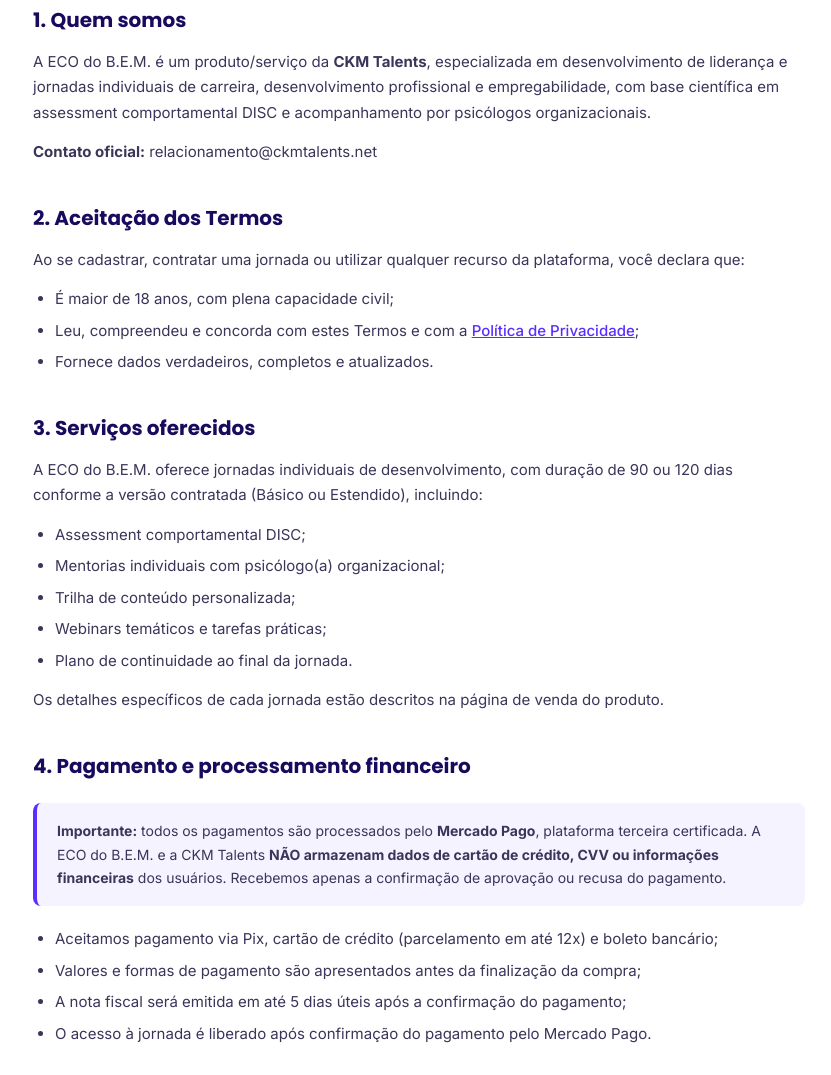
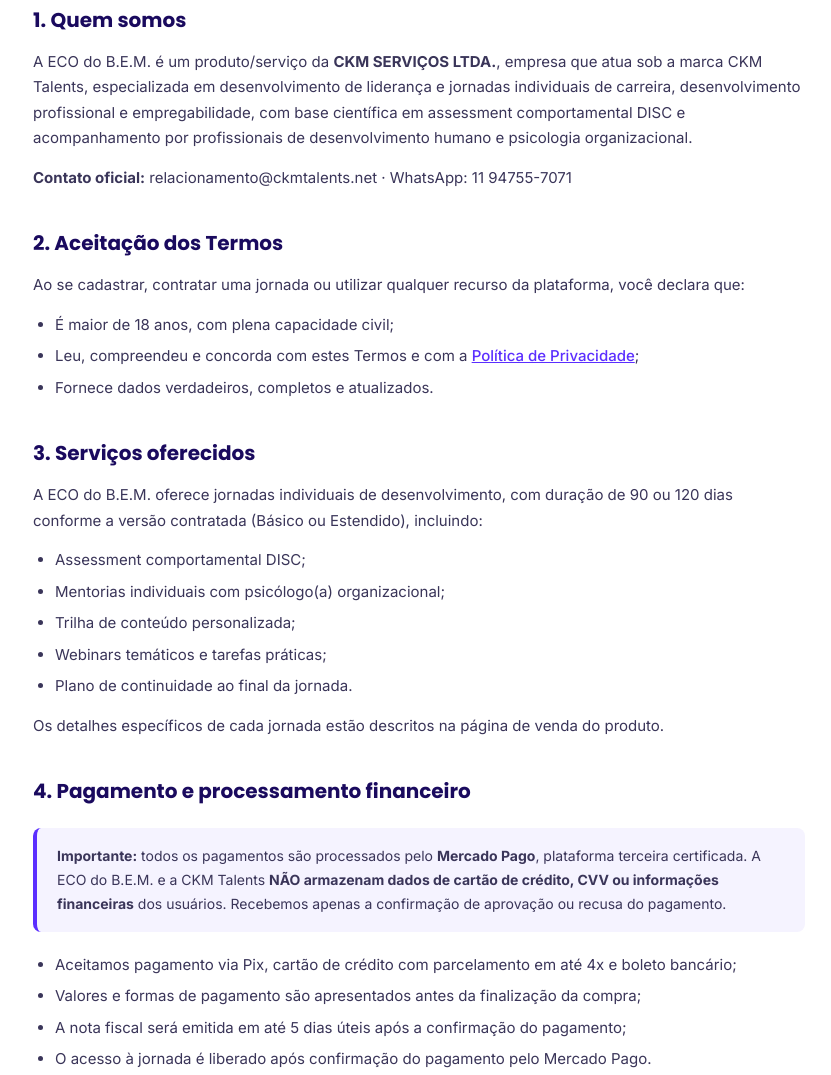
Before and after one commit to DinaCkm/eco-lideres-site-web, a website: page termos.html in a window 1280 px wide. Shown: the part 390-1465 px from the top of the page, without its empty margins (221-1052 px from the left). Drawn offline with Linux system fonts and the light colour scheme.

Commit message:
atualiza termos de uso para pagamento em producao

```diff
--- a/termos.html
+++ b/termos.html
@@ -47,8 +47,8 @@ li{margin-bottom:6px; font-size:15px}
   <p>Bem-vindo(a) à <strong>ECO do B.E.M.</strong>, plataforma de desenvolvimento humano operada pela <strong>CKM Talents</strong>. Ao acessar nosso site, contratar serviços ou usar a plataforma, você concorda com estes Termos de Uso. Leia com atenção antes de prosseguir.</p>
 
   <h2>1. Quem somos</h2>
-  <p>A ECO do B.E.M. é um produto/serviço da <strong>CKM Talents</strong>, especializada em desenvolvimento de liderança e jornadas individuais de carreira, desenvolvimento profissional e empregabilidade, com base científica em assessment comportamental DISC e acompanhamento por psicólogos organizacionais.</p>
-  <p><strong>Contato oficial:</strong> relacionamento@ckmtalents.net</p>
+  <p>A ECO do B.E.M. é um produto/serviço da <strong>CKM SERVIÇOS LTDA.</strong>, empresa que atua sob a marca CKM Talents, especializada em desenvolvimento de liderança e jornadas individuais de carreira, desenvolvimento profissional e empregabilidade, com base científica em assessment comportamental DISC e acompanhamento por profissionais de desenvolvimento humano e psicologia organizacional.</p>
+  <p><strong>Contato oficial:</strong> relacionamento@ckmtalents.net · WhatsApp: 11 94755-7071</p>
 
   <h2>2. Aceitação dos Termos</h2>
   <p>Ao se cadastrar, contratar uma jornada ou utilizar qualquer recurso da plataforma, você declara que:</p>
@@ -74,7 +74,7 @@ li{margin-bottom:6px; font-size:15px}
     <strong>Importante:</strong> todos os pagamentos são processados pelo <strong>Mercado Pago</strong>, plataforma terceira certificada. A ECO do B.E.M. e a CKM Talents <strong>NÃO armazenam dados de cartão de crédito, CVV ou informações financeiras</strong> dos usuários. Recebemos apenas a confirmação de aprovação ou recusa do pagamento.
   </div>
   <ul>
-    <li>Aceitamos pagamento via Pix, cartão de crédito (parcelamento em até 12x) e boleto bancário;</li>
+    <li>Aceitamos pagamento via Pix, cartão de crédito com parcelamento em até 4x e boleto bancário;</li>
     <li>Valores e formas de pagamento são apresentados antes da finalização da compra;</li>
     <li>A nota fiscal será emitida em até 5 dias úteis após a confirmação do pagamento;</li>
     <li>O acesso à jornada é liberado após confirmação do pagamento pelo Mercado Pago.</li>
@@ -124,7 +124,7 @@ li{margin-bottom:6px; font-size:15px}
   <p>Estes Termos são regidos pelas leis brasileiras. Fica eleito o foro da comarca de São Paulo/SP para dirimir quaisquer controvérsias, com renúncia a qualquer outro, por mais privilegiado que seja.</p>
 
   <h2>13. Dúvidas</h2>
-  <p>Em caso de dúvidas, fale com a gente em <a href="mailto:relacionamento@ckmtalents.net">relacionamento@ckmtalents.net</a>.</p>
+  <p>Em caso de dúvidas, fale com a gente pelo WhatsApp <a href="https://wa.me/5511947557071" target="_blank" rel="noopener">11 94755-7071</a> ou pelo e-mail <a href="mailto:relacionamento@ckmtalents.net">relacionamento@ckmtalents.net</a>.</p>
 
   <div class="footer-back">
     <a href="javascript:history.back()">← Voltar</a>
```
